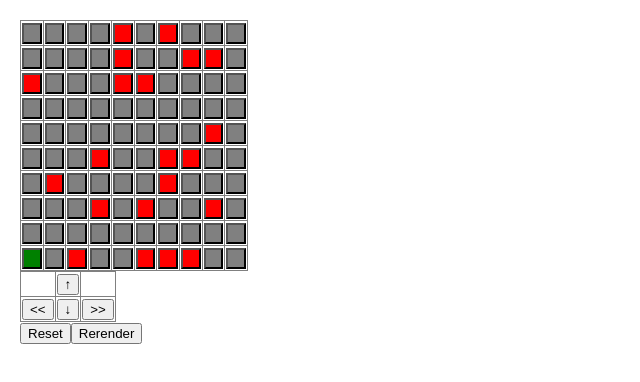
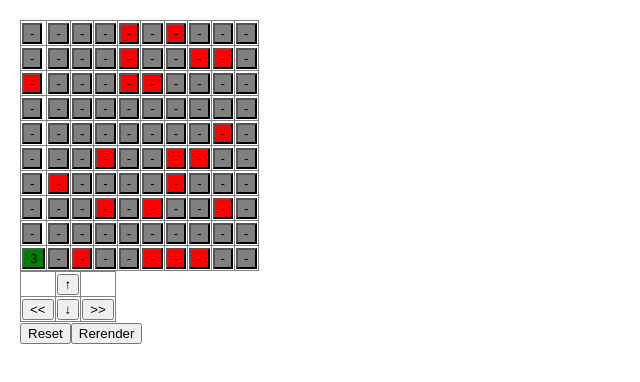
Before and after one commit to arya065/JS, a React (Create React App) app in the folder react/minevanic/: page / in a window 1280 px wide. Shown: the top 382 px of the page, without its empty margins (0-640 px from the left). Built offline with nearby package versions, Linux system fonts and the light colour scheme.

Commit message:
add demonstration of num when on or passed

```diff
--- a/react/minevanic/src/Table.js
+++ b/react/minevanic/src/Table.js
@@ -22,6 +22,7 @@ class Table extends React.Component {
         this.checkWin = this.checkWin.bind(this);
         this.checkLose = this.checkLose.bind(this);
         this.setPrev = this.setPrev.bind(this);
+        this.getValue = this.getValue.bind(this);
         this.setValues = this.setValues.bind(this);
         this.setValuesAround = this.setValuesAround.bind(this);
         // this.render = this.render.bind(this);
@@ -197,7 +198,7 @@ class Table extends React.Component {
         // console.log(this.state.history);
         // console.log([row, col]);
         // console.log(this.arrContain(this.state.history, [row, col]));
-        console.log(this.state.array);
+        // console.log(this.state.array);
         if ((this.state.current[0] == row) && (this.state.current[1] == col)) {//current
             return "on";
         } else if (this.arrContain(this.state.history, [row, col])) {//passed
@@ -217,18 +218,13 @@ class Table extends React.Component {
         }
         return false;
     }
-    getValue() {
-        let color = this.printCell();
-        if (color == "on") {
-            return -1;
-        }
-        if (color == "passed") {
-            return -2;
-        }
-        if (color == "mine") {
-            return 0;
-        } if (color == "off") {
-            return 1;
+    getValue(row, col, e) {
+        let color = this.printCell(row, col, e);
+        console.log(color);
+        if (color == "passed" || color == "on") {
+            return e;
+        } else {
+            return "-";
         }
     }
     render() {
@@ -252,7 +248,7 @@ class Table extends React.Component {
                             <tr key={row}>
                                 {el.map((e, col) => (
                                     <td>
-                                        <button key={col} className={this.printCell(row, col, e)}>&nbsp;</button>
+                                        <button key={col} className={this.printCell(row, col, e)}>{this.getValue(row, col, e)}</button>
                                     </td>
                                 ))}
                             </tr>
```
